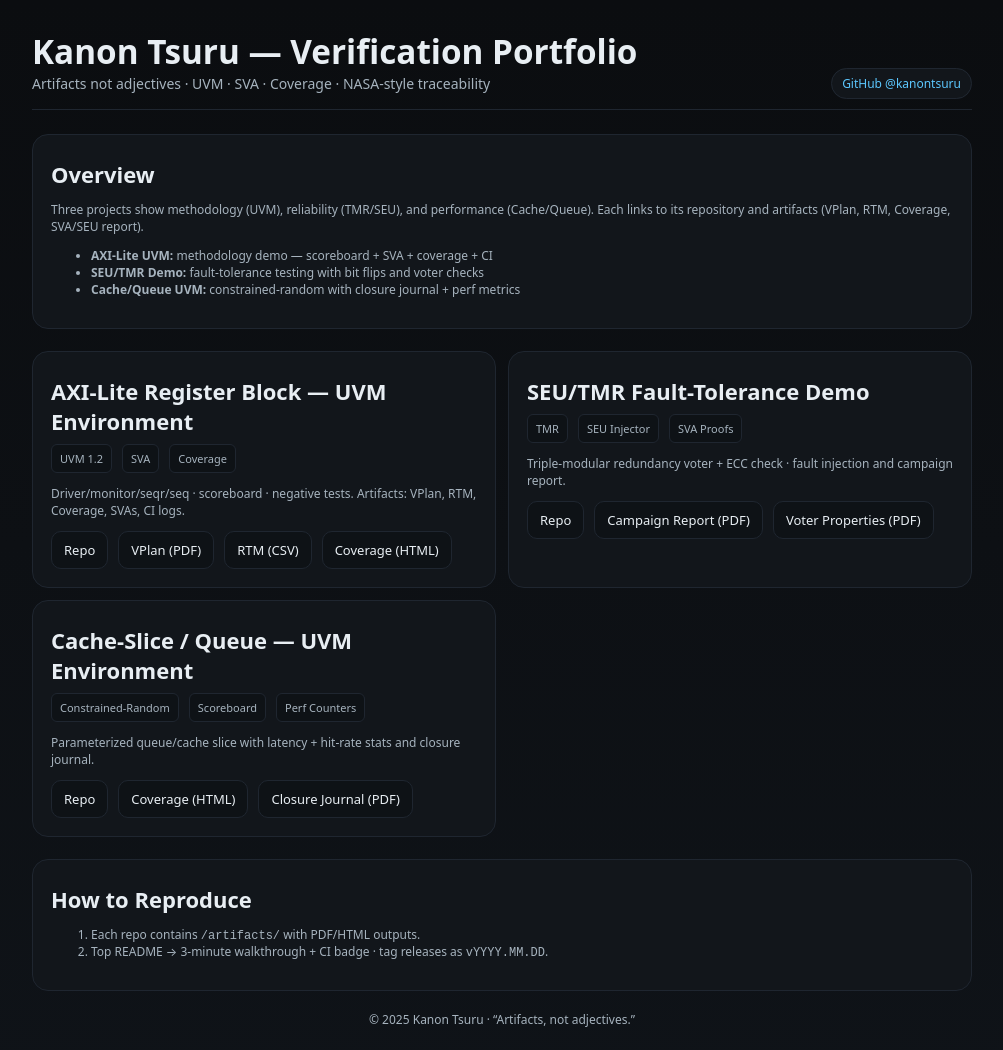
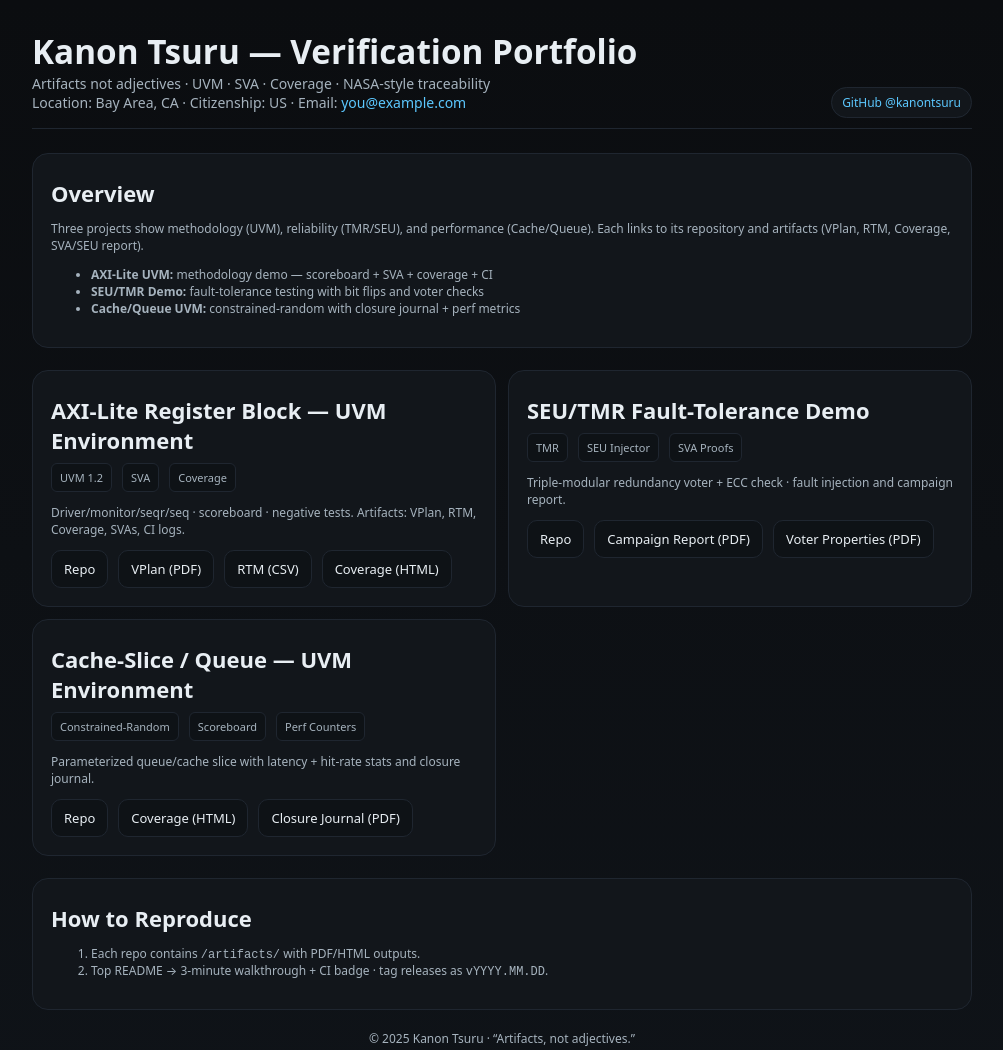
Before and after one commit to kanontsuru/kanon-portfolio, a plain HTML site: page index.html in a window 1280 px wide. Shown: the top 1050 px of the page, without its empty margins (138-1141 px from the left). Drawn offline with Linux system fonts and the light colour scheme.

Commit message:
Update index.html

```diff
--- a/index.html
+++ b/index.html
@@ -33,8 +33,11 @@
     <header>
       <div>
         <h1>Kanon Tsuru — Verification Portfolio</h1>
-        <div class="tagline">Artifacts not adjectives · UVM · SVA · Coverage · NASA-style traceability</div>
-      </div>
+         <div class="tagline">Artifacts not adjectives · UVM · SVA · Coverage · NASA-style traceability</div>
+            <div class="tagline">
+      Location: Bay Area, CA · Citizenship: US · Email: <a href="mailto:you@example.com">you@example.com</a>
+    </div>
+       </div>
       <div>
         <span class="pill"><a href="https://github.com/kanontsuru">GitHub @kanontsuru</a></span>
       </div>
```
